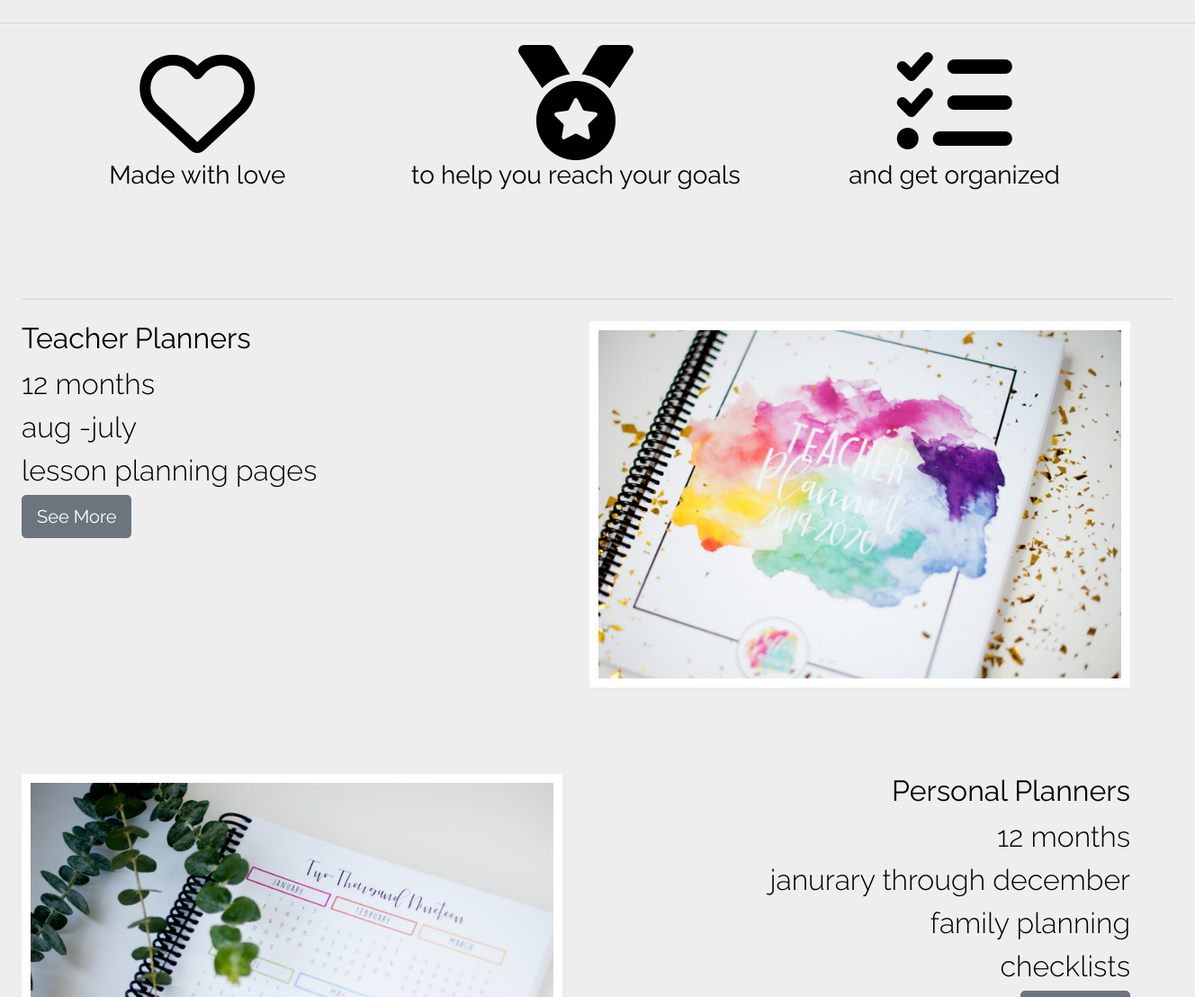
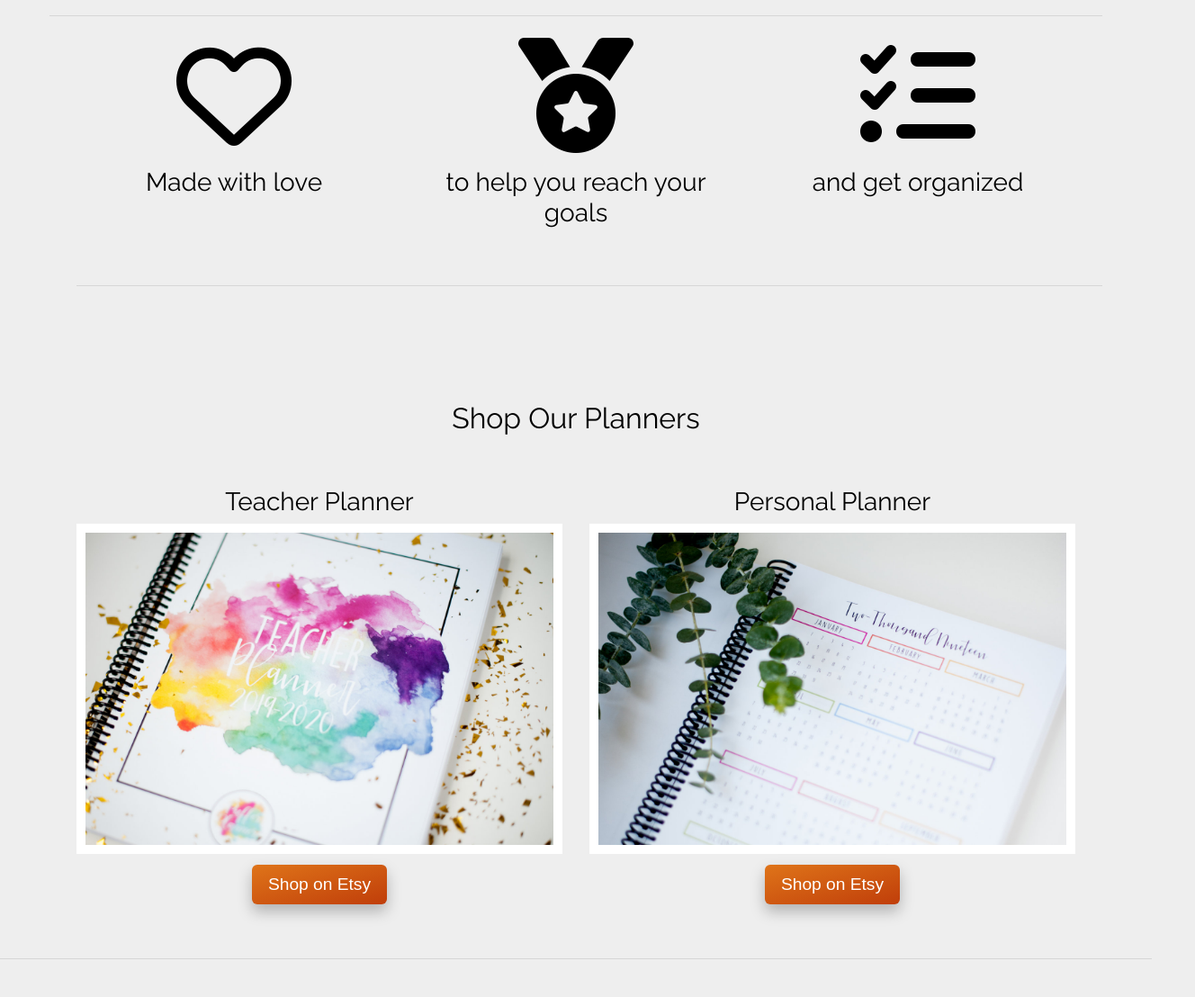
Before and after one commit to ryan-puffer/puffer-planners, a website: page index.html in a window 1280 px wide. Shown: the part 722-1830 px from the top of the page at 90% size, 1328 px wide, since content can reach past the window. Drawn offline with nearby package versions, Linux system fonts and the light colour scheme.

Commit message:
fix container layout and nav layout

```diff
--- a/index.html
+++ b/index.html
@@ -11,18 +11,17 @@
 </head>
 <body>
     <nav class="navbar navbar-expand-md navbar-light bg-light sticky-top">
-        <a class="navbar-brand" href="#"><h2 class="nav-title">Puffer Planners</h2></a>
         <button class="navbar-toggler" type="button" data-toggle="collapse" data-target="#navbarResponsive" aria-controls="navbarSupportedContent" aria-expanded="false" aria-label="Toggle navigation">
           <span class="navbar-toggler-icon"></span>
         </button>
 
         <div class="collapse navbar-collapse" id="navbarResponsive">
-            <ul class="ml-auto navbar-nav">
+            <ul class="navbar-nav mx-auto nav-fill">
                 <li class="nav-item">
                   <a class="nav-link active" href="#">Home</a>
                 </li>
                 <li class="nav-item">
-                  <a class="nav-link" href="shop.html">Shop</a>
+                  <a class="nav-link" href="#shop">Shop</a>
                 </li>
                 <li class="nav-item">
                   <a class="nav-link" href="gallery.html">Gallery</a>
@@ -35,15 +34,12 @@
       </nav>
     <header>
         <div class="jumbotron">
-            <div class="container">
-                <img src="images/Puffer_Planners_2020-removebg.png" alt="puffer planners">
-            </div>
-            <div><i class="fas fa-chevron-down"></i></div>
+            <div><i class="fas fa-chevron-down" style="color: white"></i></div>
         </div>
     </header>
     <main>
         <section class="features">
-            <div class="container-fluid padding u-margin-bottom-sm">
+            <div class="container-fluid padding">
                 <div class="row welcome text-center">
                     <div class="col-12">
                         <h1 class="display-4">Every planner is...</h1>
@@ -52,62 +48,49 @@
                 </div>
             </div>
             <hr class="container my-4">
-            <div class="container padding u-margin-top-md">
+            <div id="icon-section" class="container padding">
                 <div class="row text-center padding">
                     <div class="col-xs-12 col-sm-6 col-md-4">
-                        <i class="far fa-heart"></i>
-                        <h3 class="u-margin-bottom-md">Made with love</h3>
+                        <i class="far fa-heart mb-3"></i>
+                        <h3 class="mb-5">Made with love</h3>
                     </div>
                     <div class="col-xs-12 col-sm-6 col-md-4">
-                        <i class="fas fa-medal"></i>
-                        <h3 class="u-margin-bottom-md">to help you reach your goals</h3>
+                        <i class="fas fa-medal mb-3"></i>
+                        <h3 class="mb-5">to help you reach your goals</h3>
                     </div>
                     <div class="col-md-4">
-                        <i class="fas fa-tasks"></i>
-                        <h3 class="u-margin-bottom-md">and get organized</h3>
+                        <i class="fas fa-tasks mb-3"></i>
+                        <h3 class="mb-5">and get organized</h3>
                     </div>
                 </div>
-                <hr class="container my-4">
+                <hr class="container" id="shop">
             </div>
-            <div class="container padding u-margin-top-md u-margin-bottom-md">
-                <div class="row padding u-margin-bottom-md">
-                    <div class="col-md-12 col-lg-6">
-                        <h2>Teacher Planners</h2>
-                        <ul class="list-unstyled">
-                            <li>12 months</li>
-                            <li>aug -july</li>
-                            <li>lesson planning pages</li>
-                            <a href="#"><button class="btn btn-secondary btn-lg">See More</button></a>
-                        </ul>
+            <div class="container text-center">
+                <div class="row justify-content-center mb-5">
+                   <h2>Shop Our Planners</h2>
                     </div>
-                    <div class="col-lg-6">
-                        <img src="images/teacher-planner-closeup.jpg" class="img-fluid planner-img" alt="teacher planner">
+                    <div class="row">
+                    <div class="col-sm-12 col-md-6">
+                        <h3>Teacher Planner</h3>
+                        <img src="images/teacher-planner-closeup.jpg" class="img-fluid planner-img" alt="">
+                        <a href="#"><button class="etsy">Shop on Etsy</button></a>
+                    </div>
+                    <div class="col-sm-12 col-md-6">
+                        <h3>Personal Planner</h3>
+                        <img src="images/layout-month.jpg" class="img-fluid planner-img" alt="">
+                        <a href="#"><button class="etsy">Shop on Etsy</button></a>
                     </div>
                 </div>
-                <div class="row padding">
-                    <div class="col-lg-6">
-                        <img src="images/layout-month.jpg" class="img-fluid planner-img" alt="personal planner">
-                    </div>
-                    <div class="col-lg-6 text-right">
-                        <h2>Personal Planners</h2>
-                        <ul class="list-unstyled">
-                            <li>12 months</li>
-                            <li>janurary through december</li>
-                            <li>family planning</li>
-                            <li>checklists</li>
-                            <a href="#"><button class="btn btn-secondary btn-lg">See More</button></a>
-                        </ul>
-                    </div>
                 </div>
+            </div>
             <hr class="mt-5">
 
             </div>
         </section>
         <section class="about-me">
-            <div class="container padding">
+            <div class="container padding mt-5">
                 <div class="row padding">
                     <div class="col-lg-6">
-
                         <img class="img-fluid planner-img" src="images/logo_image.jpg" alt="Stormye">
                     </div>
                     <div class="col-lg-6">
@@ -119,17 +102,16 @@
             </div>
         </section>
     </main>
-    <footer class="page-footer font-small pt-5">
+    <footer class="page-footer pt-5">
         <div class="container-fluid padding text-center bg-light">
             <div class="row py-4">
-                <div class="col-sm-6 col-lg-5">
-                    <h3>Contact</h3>
-                </div>
-                <div class="col-sm-6 col-lg-2 secondary-logo">
 
-                </div>
-                <div class="col-sm-6 col-lg-5">
+
+                <div class="col-sm-12">
                     <h3>Social</h3>
+                    <i class="fab fa-twitter"></i>
+                    <i class="fab fa-instagram"></i>
+                    <i class="fab fa-facebook"></i>
                 </div>
             </div>
             <div class="row pb-3">
--- a/package.json
+++ b/package.json
@@ -15,5 +15,8 @@
   "bugs": {
     "url": "https://github.com/ryan-puffer/puffer-planners/issues"
   },
-  "homepage": "https://github.com/ryan-puffer/puffer-planners#readme"
+  "homepage": "https://github.com/ryan-puffer/puffer-planners#readme",
+  "dependencies": {
+    "glightbox": "^3.0.2"
+  }
 }
--- a/scss/base/_header.scss
+++ b/scss/base/_header.scss
@@ -1,5 +1,5 @@
 .jumbotron {
-	background-image: url(../../images/emma-matthews-digital-content-production-X6M1Ke1o9yI-unsplash.jpg);
+	background-image: url(../../images/Watercolorbackground2020.jpg);
 	background-position: center;
 	background-repeat: no-repeat;
 	background-size: cover;
@@ -27,7 +27,7 @@
 }
 
 .jumbotron-shop {
-	background-image: url(../../images/emma-matthews-digital-content-production-X6M1Ke1o9yI-unsplash.jpg);
+	background-image: url(../../images/Watercolorbackground2020.jpg);
 	background-position: center;
 	background-repeat: no-repeat;
 	background-size: cover;
@@ -49,3 +49,7 @@
 		transform: translateY(-50%);
 	}
 }
+
+nav .nav-item {
+	padding: 0 3rem;
+}
--- a/scss/components/_buttons.scss
+++ b/scss/components/_buttons.scss
@@ -1,16 +1,16 @@
 .etsy {
-	border-radius: 2px;
+	border-radius: 6px;
 	background-image: (linear-gradient(to bottom right, #df7419, #c03e0a));
 
 	width: 150px;
 	text-align: center;
-	padding: 12px 0;
+	padding: 8px 0;
 	margin: 12px;
 	font-weight: 100;
 
-	font-family: Alegreya;
+	font-family: sans-serif;
 	color: white;
-	text-shadow: 0 1px 0 rgba(black, .7);
 	font-size: .6em;
-	box-shadow: 0 1px 1px rgba(grey, .6);
+	box-shadow: 0 .5rem 1rem rgba(black, .25);
+	border: none;
 }
--- a/scss/pages/_gallery.scss
+++ b/scss/pages/_gallery.scss
@@ -1,5 +1,5 @@
-.container {
-	width: 100%;
+.container-gallery {
+	width: 70%;
 	max-width: 120rem;
 	margin: auto;
 	padding: 0 1.5rem;
@@ -25,6 +25,8 @@
 	justify-content: center;
 	text-decoration: none;
 	color: white;
+	border: 2px solid white;
+	box-shadow: 0 .5rem 1rem rgba(black, .3);
 }
 
 .image-gallery a ion-icon {
@@ -120,6 +122,10 @@
 	.img-6 {
 		min-height: 20rem;
 	}
+
+	.container-gallery {
+		width: 80%;
+	}
 }
 
 @media screen and (max-width: 600px) {
@@ -147,4 +153,8 @@
 	.img-6 {
 		min-height: 20rem;
 	}
+
+	.container-gallery {
+		width: 100%;
+	}
 }
--- a/scss/pages/_home.scss
+++ b/scss/pages/_home.scss
@@ -7,3 +7,7 @@
 	background-color: white;
 	border: white 10px solid;
 }
+
+#shop {
+	margin-bottom: 8rem;
+}
```
Also changed, not shown: gallery.html (+22 -7 lines), css/main.css, images/Watercolorbackground2020.jpg (added), 2 other files.
